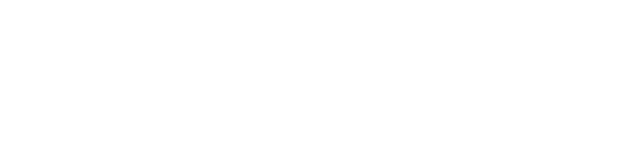
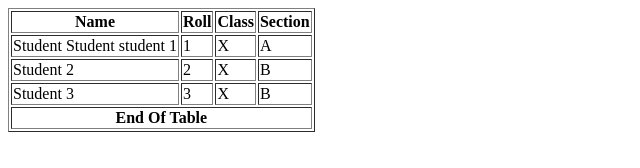
Before and after one commit to Code-Hopper/630_itech_fsd, a plain HTML site: page html/table.html in a window 1280 px wide. Shown: the whole page, without its empty margins (0-640 px from the left). Drawn offline with Linux system fonts and the light colour scheme.

Commit message:
table in html

```diff
--- a/html/table.html
+++ b/html/table.html
@@ -1,11 +1,77 @@
 <!DOCTYPE html>
 <html lang="en">
+
 <head>
     <meta charset="UTF-8">
     <meta name="viewport" content="width=device-width, initial-scale=1.0">
     <title>Document</title>
 </head>
+
 <body>
 
+    <!-- table layout -->
+
+    <!-- layout | container which arranges elements | it has a default order to arrange elements -->
+
+    <!-- table | it has 2-d (Row & Column) -->
+
+    <!-- tr - table row -->
+
+    <!-- td/th - table data/table heading - for table columns -->
+
+    <!-- spaning -->
+
+    <!-- we can span a single cell in row direction and column direction-->
+    <!-- rowspan="0123...." -->
+    <!-- colspan="0123...." -->
+
+    <table border="1">
+        <!-- head -->
+        <thead>
+            <!-- we will create a row then columns inside of that row -->
+
+            <tr>
+                <!-- td/th -->
+                <th>Name</th>
+                <th>Roll</th>
+                <th>Class</th>
+                <th>Section</th>
+            </tr>
+
+        </thead>
+        <!-- body -->
+        <tbody>
+
+            <tr>
+                <td>Student Student student 1</td>
+                <td>1</td>
+                <td>X</td>
+                <td>A</td>
+            </tr>
+
+            <tr>
+                <td>Student 2</td>
+                <td>2</td>
+                <td>X</td>
+                <td>B</td>
+            </tr>
+
+            <tr>
+                <td>Student 3</td>
+                <td>3</td>
+                <td>X</td>
+                <td>B</td>
+            </tr>
+
+        </tbody>
+        <!-- foot -->
+        <tfoot>
+            <tr>
+                <th colspan="4">End Of Table</th>
+            </tr>
+        </tfoot>
+    </table>
+
 </body>
+
 </html>
```
